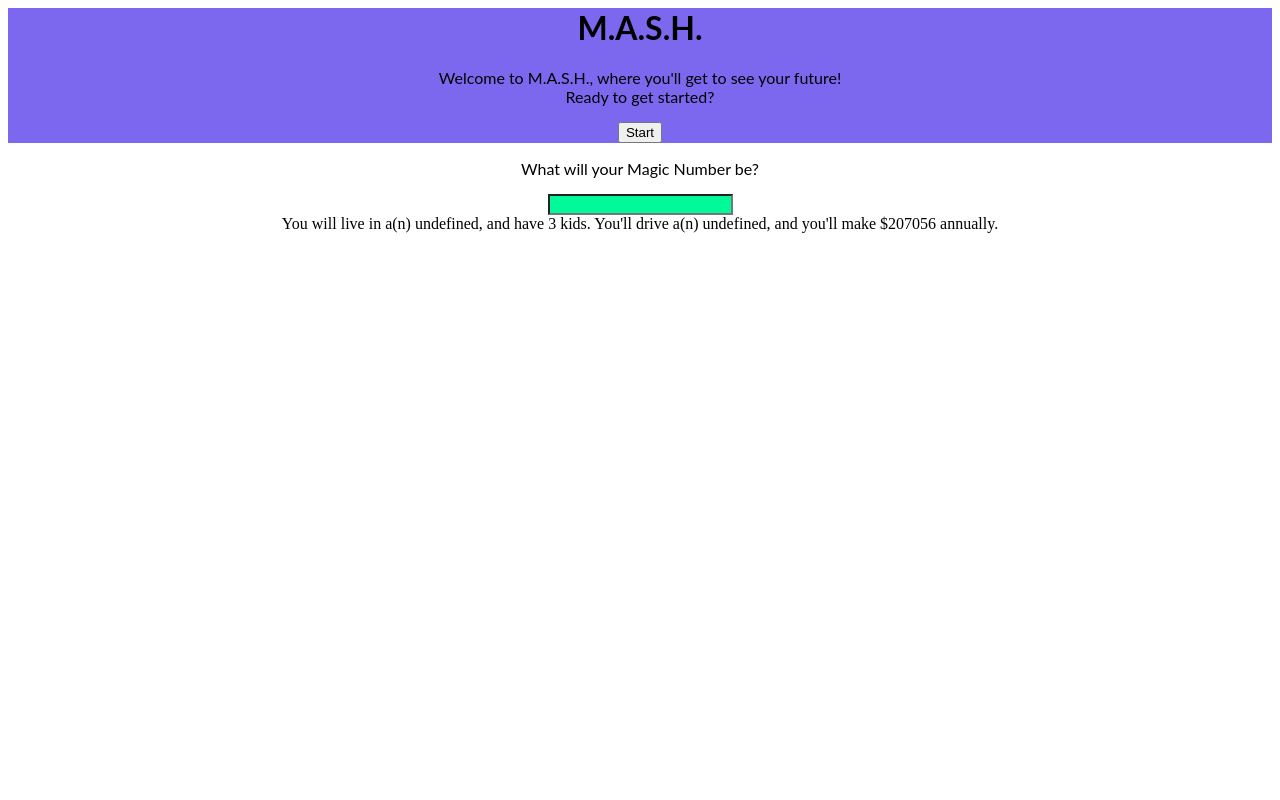
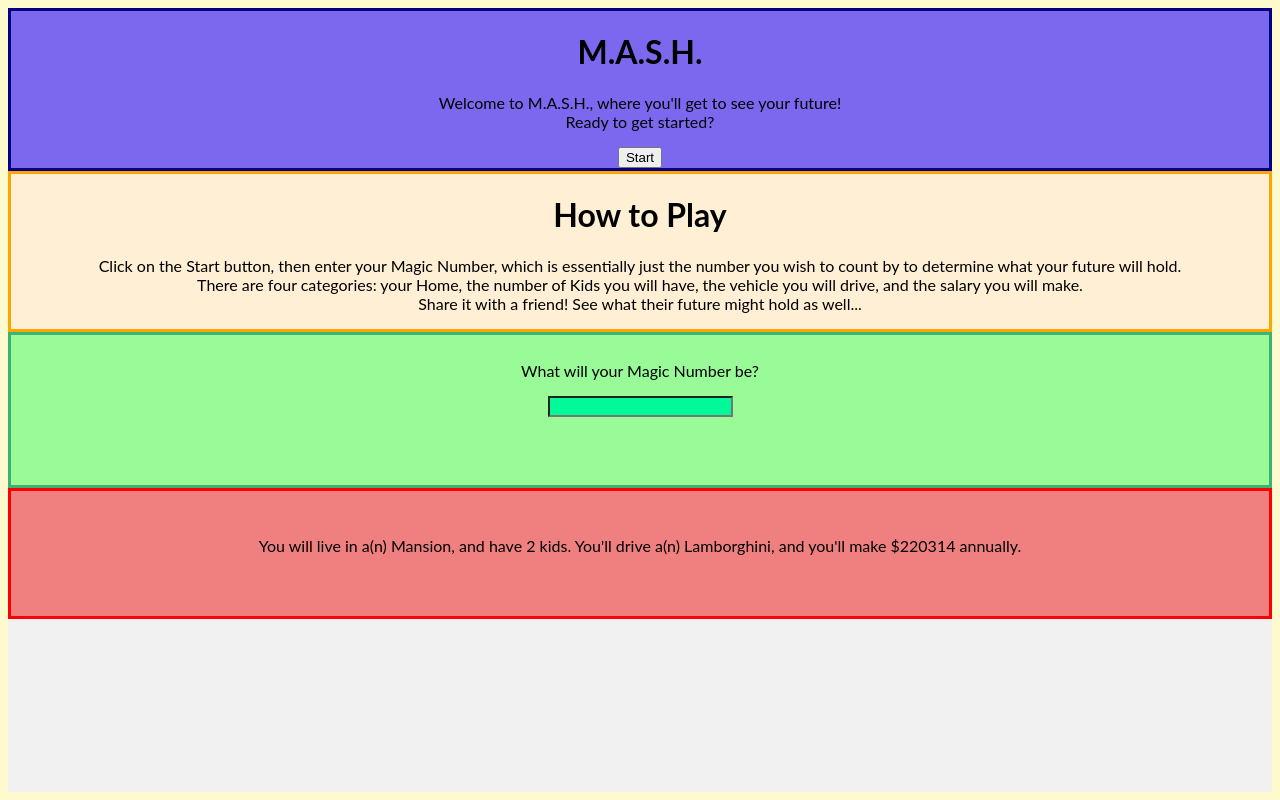
Before and after one commit to marcusASC5/Code-Next-Project, a React (Create React App) app: page / in a window 1280 px wide. Built offline with nearby package versions, Linux system fonts and the light colour scheme.

Commit message:
3 files modified, 1 added

```diff
--- a/src/App.js
+++ b/src/App.js
@@ -1,7 +1,7 @@
 import React, {useState} from "react";
 import {Header} from "./Header";
 import {Input} from "./Input";
-import {Mash} from "./Mash";
+import {Help} from "./Help";
 import "./style.css";
 
 
@@ -20,9 +20,12 @@ export default function App() {
   };
 
   function getHouse(){
-    if(query > homes.length){
-      query - homes.length;
-      return homes[query];
+    if(query >= homes.length){
+      var value = query - homes.length;
+      return homes[value];
+    }
+    if(!query){
+      return homes[0];
     }
     return homes[query];
   }
@@ -33,7 +36,11 @@ export default function App() {
 
   function getCar(){
     if(query >= cars.length){
-      return cars[2];
+      var value = query - cars.length;
+      return cars[value];
+    }
+    if(!query){
+      return cars[0];
     }
     return cars[query];
   }
@@ -45,10 +52,15 @@ export default function App() {
   return (
     <div>
       <Header />
-      <p> What will your Magic Number be? </p>
-      <Input value={query} onChange={onInputChange} />
-      <br/>
-      <Mash />
+      <Help />
+      <div class="mid">
+        <p> What will your Magic Number be? </p>
+        <Input value={query} onChange={onInputChange} />
+        <br/>
+      </div>
+      <div class="mash">
+        <Mash />
+      </div>
     </div>
   );
 }
--- /dev/null
+++ b/src/Help.js
@@ -0,0 +1,10 @@
+import React from "react";
+
+export const Help = () => {
+  return <div class="help" >
+  <h1>How to Play</h1>
+  <p> Click on the Start button, then enter your Magic Number, which is essentially just the number you wish to count by to determine what your future will hold. <br/>
+  There are four categories: your Home, the number of Kids you will have, the vehicle you will drive, and the salary you will make. <br/>
+  Share it with a friend! See what their future might hold as well... </p>
+  </div>
+}
--- a/src/Mash.js
+++ b/src/Mash.js
@@ -1,11 +1,6 @@
 import React from "react";
 
 export const Mash = () => {
-  function Mash(){
-    return "You will live in a(n) "+ getHouse() + ", and have "+ getChildrenCount() + " kids. You'll drive a(n) "+ getCar() +", and you'll make $"+ getSalary() +" annually."
-  };
-
-  console.log(Mash());
   return Mash();
 
 }
--- a/src/style.css
+++ b/src/style.css
@@ -1,5 +1,9 @@
 * {
   text-align: center;
+}
+
+html {
+  background: lemonchiffon;
 }
 
 h1, p {
@@ -8,8 +12,33 @@ h1, p {
 
 Header {
   background: mediumslateblue;
+  border: solid 3px navy;
 }
 
 Input {
   background: mediumspringgreen;
 }
+
+body {
+  background: #f1f1f1;
+}
+
+.help {
+  background: papayawhip;
+  border: solid 3px orange;
+}
+
+ .mid{
+  background: palegreen;
+  border: solid 3px mediumseagreen;
+  height: 17.5vh;
+  padding-top: 10px;
+}
+
+.mash {
+  font-family: Lato;
+  background: lightcoral;
+  border: solid 3px red;
+  height: 10vh;
+  padding-top: 45px;
+}
```
